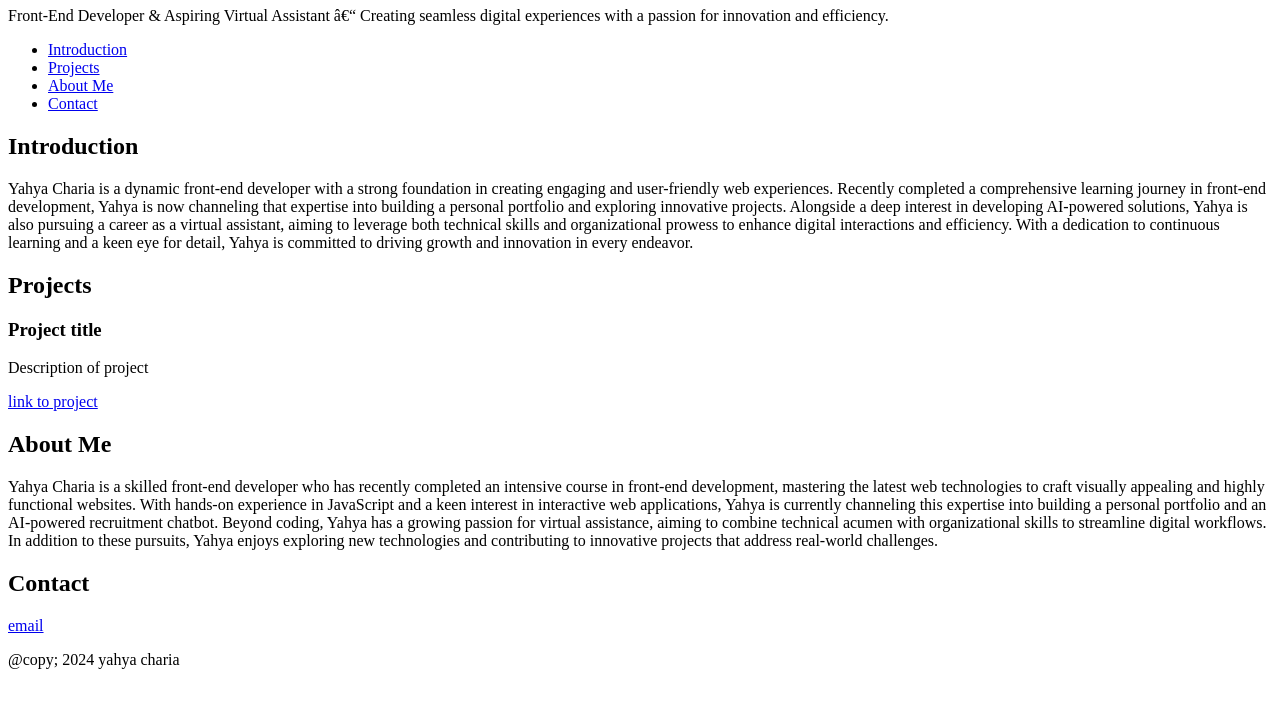
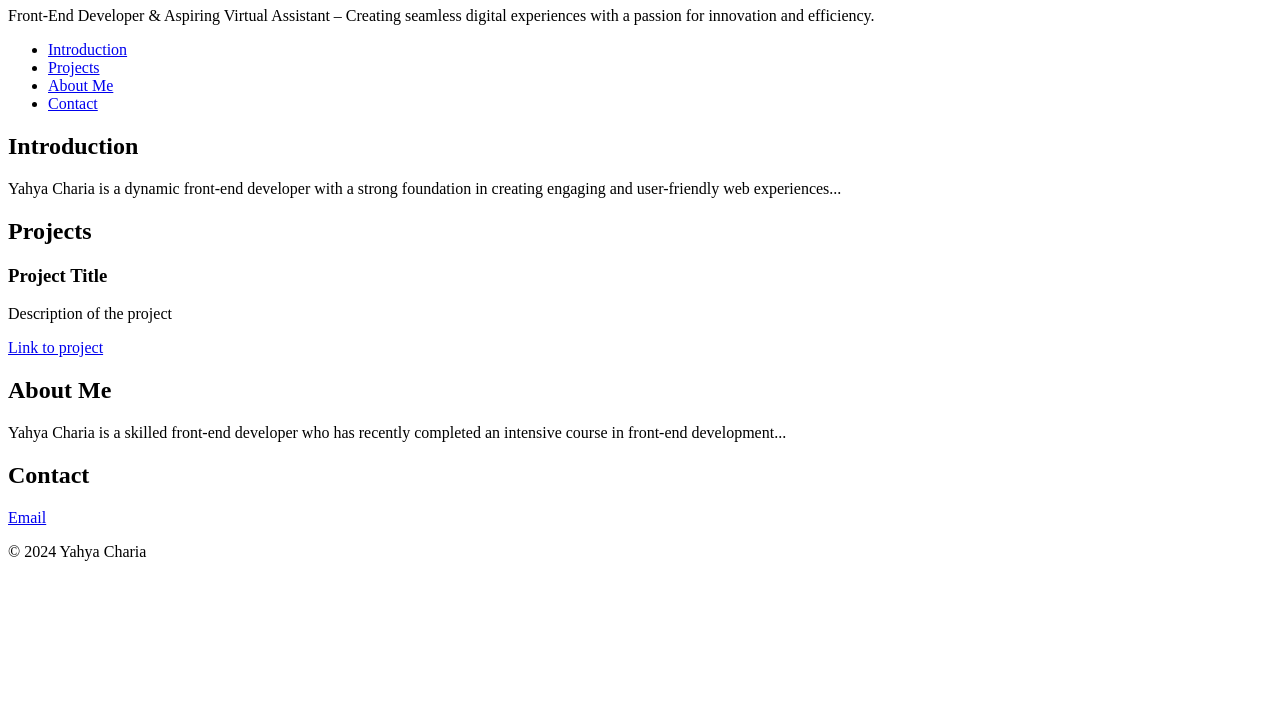
Before and after one commit to YahyaCh10/My_First_Portfolio, a plain HTML site: page portfolio/index.html in a window 1280 px wide. Shown: the part 73-800 px from the top of the page. Drawn offline with Linux system fonts and the light colour scheme.

Commit message:
Initial commit of html_basic project

```diff
--- a/portfolio/index.html
+++ b/portfolio/index.html
@@ -1,12 +1,12 @@
 <!DOCTYPE html>
 <html lang="en">
   <head>
-    <meta charset="uft-8" />
-    <title>Yahya charia - Personal Portfolio</title>
+    <meta charset="utf-8" />
+    <title>Yahya Charia - Personal Portfolio</title>
   </head>
   <body>
     <header>
-      <h1>Yahya charia</h1>
+      <h1>Yahya Charia</h1>
       <p>
         Front-End Developer & Aspiring Virtual Assistant – Creating seamless
         digital experiences with a passion for innovation and efficiency.
@@ -20,52 +20,34 @@
         <li><a href="#contact">Contact</a></li>
       </ul>
     </nav>
-
     <section id="introduction">
       <h2>Introduction</h2>
       <p>
         Yahya Charia is a dynamic front-end developer with a strong foundation
-        in creating engaging and user-friendly web experiences. Recently
-        completed a comprehensive learning journey in front-end development,
-        Yahya is now channeling that expertise into building a personal
-        portfolio and exploring innovative projects. Alongside a deep interest
-        in developing AI-powered solutions, Yahya is also pursuing a career as a
-        virtual assistant, aiming to leverage both technical skills and
-        organizational prowess to enhance digital interactions and efficiency.
-        With a dedication to continuous learning and a keen eye for detail,
-        Yahya is committed to driving growth and innovation in every endeavor.
+        in creating engaging and user-friendly web experiences...
       </p>
     </section>
     <section id="projects">
       <h2>Projects</h2>
       <article class="project">
-        <h3>Project title</h3>
-        <p>Description of project</p>
-        <a href="google.com" target="_blank">link to project</a>
+        <h3>Project Title</h3>
+        <p>Description of the project</p>
+        <a href="http://example.com" target="_blank">Link to project</a>
       </article>
     </section>
     <section id="about">
       <h2>About Me</h2>
       <p>
         Yahya Charia is a skilled front-end developer who has recently completed
-        an intensive course in front-end development, mastering the latest web
-        technologies to craft visually appealing and highly functional websites.
-        With hands-on experience in JavaScript and a keen interest in
-        interactive web applications, Yahya is currently channeling this
-        expertise into building a personal portfolio and an AI-powered
-        recruitment chatbot. Beyond coding, Yahya has a growing passion for
-        virtual assistance, aiming to combine technical acumen with
-        organizational skills to streamline digital workflows. In addition to
-        these pursuits, Yahya enjoys exploring new technologies and contributing
-        to innovative projects that address real-world challenges.
+        an intensive course in front-end development...
       </p>
     </section>
     <section id="contact">
       <h2>Contact</h2>
-      <a href="mailto:yahyands@gmail.com" target="_blank">email</a>
+      <a href="mailto:yahyands@gmail.com" target="_blank">Email</a>
     </section>
     <footer>
-      <p>@copy; 2024 yahya charia</p>
+      <p>&copy; 2024 Yahya Charia</p>
     </footer>
   </body>
 </html>
```
